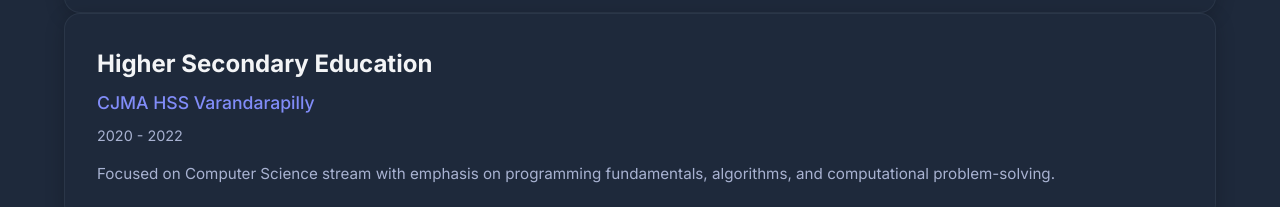
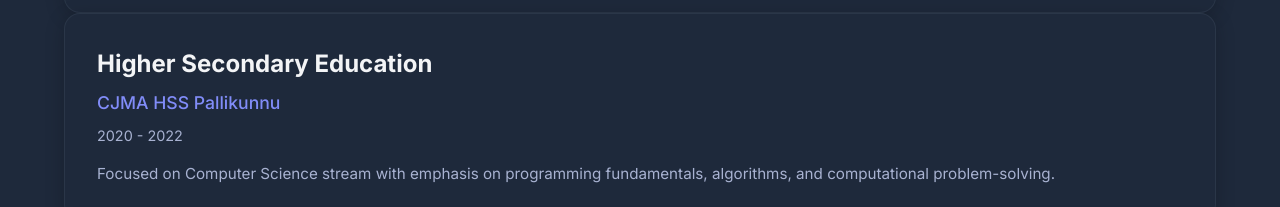
Before and after one commit to harith2255/portfolio-project, a React (Vite) app: page / in a window 1280 px wide. Shown: the part 1197-1404 px from the top of the page. Built offline with nearby package versions, Linux system fonts and the light colour scheme; no server answers.

Commit message:
changes in education.jsx

```diff
--- a/src/components/Education.jsx
+++ b/src/components/Education.jsx
@@ -24,7 +24,7 @@ const educationData = [
   },
   {
     degree: "Higher Secondary Education",
-    institution: "CJMA HSS Varandarapilly",
+    institution: "CJMA HSS Pallikunnu",
     year: "2020 - 2022",
     description:
       "Focused on Computer Science stream with emphasis on programming fundamentals, algorithms, and computational problem-solving.",
```
